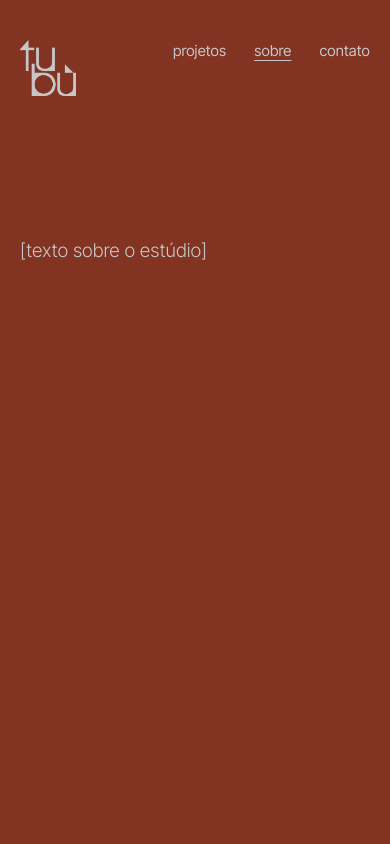
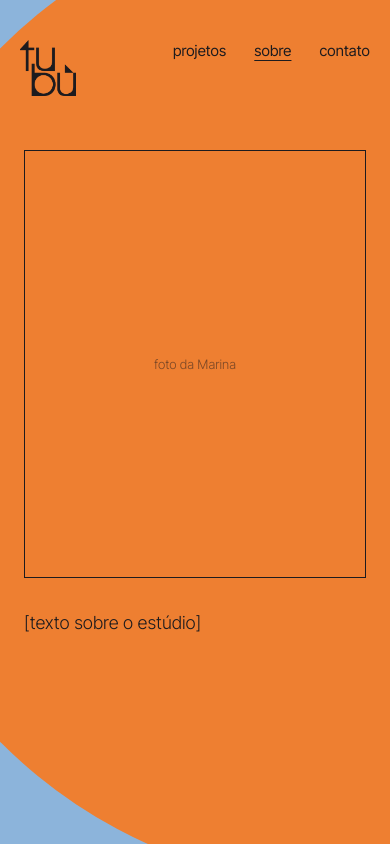
Before and after one commit to Mapiccolo/estudio-tubu-site, a plain HTML site: page index.html in a window 390 px wide. Both pictures are taken after a click on the link "sobre". Drawn offline with Linux system fonts and the light colour scheme.

Commit message:
Sobre: layout combinado (azul, faixa e círculo laranja, texto e foto da Marina)
Novo campo no painel: "Foto da página Sobre (Marina)". No celular, foto e
texto descem em coluna sobre a arte.

Co-Authored-By: Claude Opus 5.5 <noreply@anthropic.com>

```diff
--- a/app.js
+++ b/app.js
@@ -59,7 +59,7 @@ function projetos() {
   scrollTo(0, 0);
 }
 
-// Sobre e Contato: páginas simples, fundo vinho, texto claro
+// Contato: página simples, fundo vinho, texto claro
 function pagina(id, titulo, corpo) {
   cores("#823321", "#C6C6C7");
   document.title = `${titulo} — ${E.nome || "Estúdio Tubu"}`;
@@ -69,8 +69,20 @@ function pagina(id, titulo, corpo) {
   </div>`;
   scrollTo(0, 0);
 }
+// Sobre: arte azul e laranja (faixa à esquerda, círculo grande), texto à esquerda e foto da Marina à direita
 function sobre() {
-  pagina("sobre", "Sobre", `<div class="sobre-texto">${E.sobre ? esc(E.sobre).replace(/\n+/g, "</p><p>").replace(/^/, "<p>") + "</p>" : "<p>[texto sobre o estúdio]</p>"}</div>`);
+  cores("#8CB4DB", "#1D1B1E");
+  document.title = `Sobre — ${E.nome || "Estúdio Tubu"}`;
+  const texto = E.sobre ? "<p>" + esc(E.sobre).replace(/\n+/g, "</p><p>") + "</p>" : "<p>[texto sobre o estúdio]</p>";
+  const foto = E.foto_sobre
+    ? `<img src="${rel(E.foto_sobre)}" alt="${esc(E.responsavel || E.nome || "")}">`
+    : `<span>foto da Marina</span>`;
+  app.innerHTML = `<div class="sobre">
+    <div class="sobre-arte" aria-hidden="true"><div class="palco-sobre"><i class="s-faixa"></i><i class="s-circulo"></i><i class="s-anel"></i></div></div>
+    <header class="proj-topo"><a href="#" class="logo" aria-label="${esc(E.nome)}"></a>${menu("sobre")}</header>
+    <div class="sobre-corpo"><div class="sobre-texto">${texto}</div><figure class="sobre-foto${E.foto_sobre ? "" : " vazia"}">${foto}</figure></div>
+  </div>`;
+  scrollTo(0, 0);
 }
 function contato() {
   const ig = (E.instagram || "").replace(/^@/, "");
--- a/style.css
+++ b/style.css
@@ -36,11 +36,36 @@ img{display:block}
 .abertura-logo{position:absolute;margin:0;left:calc(var(--u) * 480);top:calc(var(--u) * 524);width:calc(var(--u) * 820)}
 .abertura-logo img{width:100%;height:auto}
 
-/* SOBRE e CONTATO */
+/* SOBRE: arte de 2000 × 1249 que cobre a tela (azul, faixa e círculo laranja);
+   texto no lado esquerdo do círculo e a foto da Marina no lado direito */
+.sobre{--u:calc((max(100vw, 100vh * 2000 / 1249) + 6px) / 2000);--laranja:#EE7F31;min-height:100vh}
+.sobre-arte{position:fixed;inset:0;overflow:hidden;background:#8CB4DB}
+.palco-sobre,.sobre-corpo{position:absolute;left:50%;top:50%;transform:translate(-50%,-50%);width:calc(var(--u) * 2000);height:calc(var(--u) * 1249)}
+.s-faixa{position:absolute;left:calc(var(--u) * 104);width:calc(var(--u) * 164);top:-100vh;bottom:-100vh;background:var(--laranja)}
+.s-circulo{position:absolute;left:calc(var(--u) * 502);top:calc(var(--u) * -140);width:calc(var(--u) * 1450);aspect-ratio:1;border-radius:50%;background:var(--laranja)}
+/* arco laranja nos cantos da direita: tudo além do raio 950 em volta do centro do círculo */
+.s-anel{position:absolute;left:calc(var(--u) * 1227);right:-100vw;top:-100vh;bottom:-100vh;
+  background:radial-gradient(circle farthest-corner at 0 calc(100vh + var(--u) * 585), transparent calc(var(--u) * 950), var(--laranja) calc(var(--u) * 950 + 1px))}
+.sobre .proj-topo{position:fixed;left:0;right:0;z-index:2}
+.sobre-corpo{position:fixed;z-index:1}
+.sobre-texto{position:absolute;left:calc(var(--u) * 600);width:calc(var(--u) * 520);top:calc(var(--u) * 585);transform:translateY(-50%);
+  max-height:calc(var(--u) * 900);overflow:auto;font-size:max(15px, calc(var(--u) * 22));line-height:1.45}
+.sobre-texto p+p{margin-top:1em}
+.sobre-foto{position:absolute;left:calc(var(--u) * 1188);top:calc(var(--u) * 300);width:calc(var(--u) * 456);height:calc(var(--u) * 571);margin:0}
+.sobre-foto img{width:100%;height:100%;object-fit:cover}
+.sobre-foto.vazia{border:1px solid currentColor;display:flex;align-items:center;justify-content:center;font-size:max(13px, calc(var(--u) * 18))}
+.sobre-foto.vazia span{opacity:.55}
+/* tela em pé ou baixa demais: a arte fica de fundo e o conteúdo desce em coluna (foto, depois texto) */
+@media (max-aspect-ratio:11/10), (max-height:520px){
+  .sobre-corpo{position:relative;left:auto;top:auto;transform:none;width:auto;height:auto;display:flex;flex-direction:column-reverse;gap:32px;padding:150px 24px 64px;max-width:560px}
+  .sobre-texto,.sobre-foto{position:static;transform:none;width:auto;max-height:none;overflow:visible}
+  .sobre-texto{font-size:18px}
+  .sobre-foto{width:min(100%, 380px);height:auto;aspect-ratio:456/571}
+}
+
+/* CONTATO */
 .simples{min-height:100vh}
 .simples-corpo{padding:12vh var(--m) 16vh;max-width:820px}
-.sobre-texto{font-size:clamp(19px,1.8vw,26px);line-height:1.45}
-.sobre-texto p+p{margin-top:1em}
 .contato-lista{display:grid;grid-template-columns:max-content 1fr;gap:12px 40px;font-size:clamp(17px,1.5vw,21px)}
 .contato-lista dt{opacity:.7}
 .contato-lista a{text-decoration:underline;text-underline-offset:4px}
```
Also changed, not shown: 1 other file.
